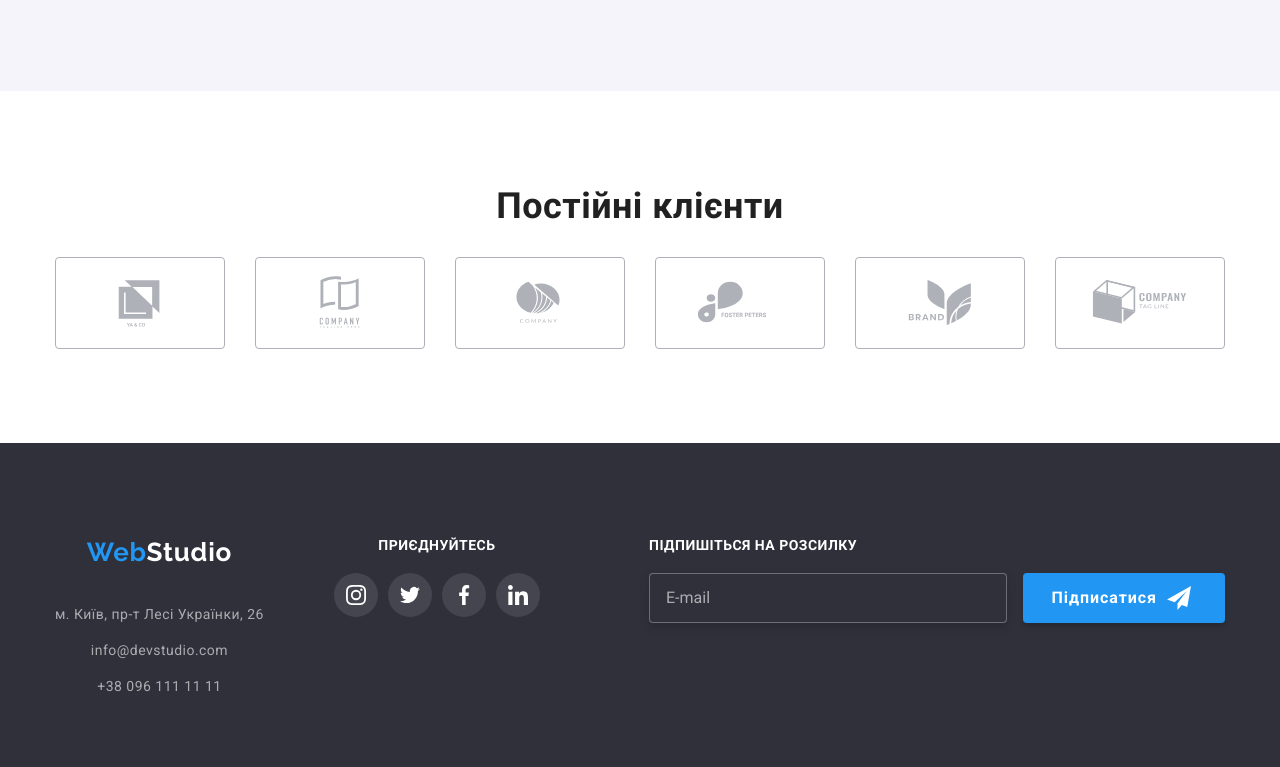
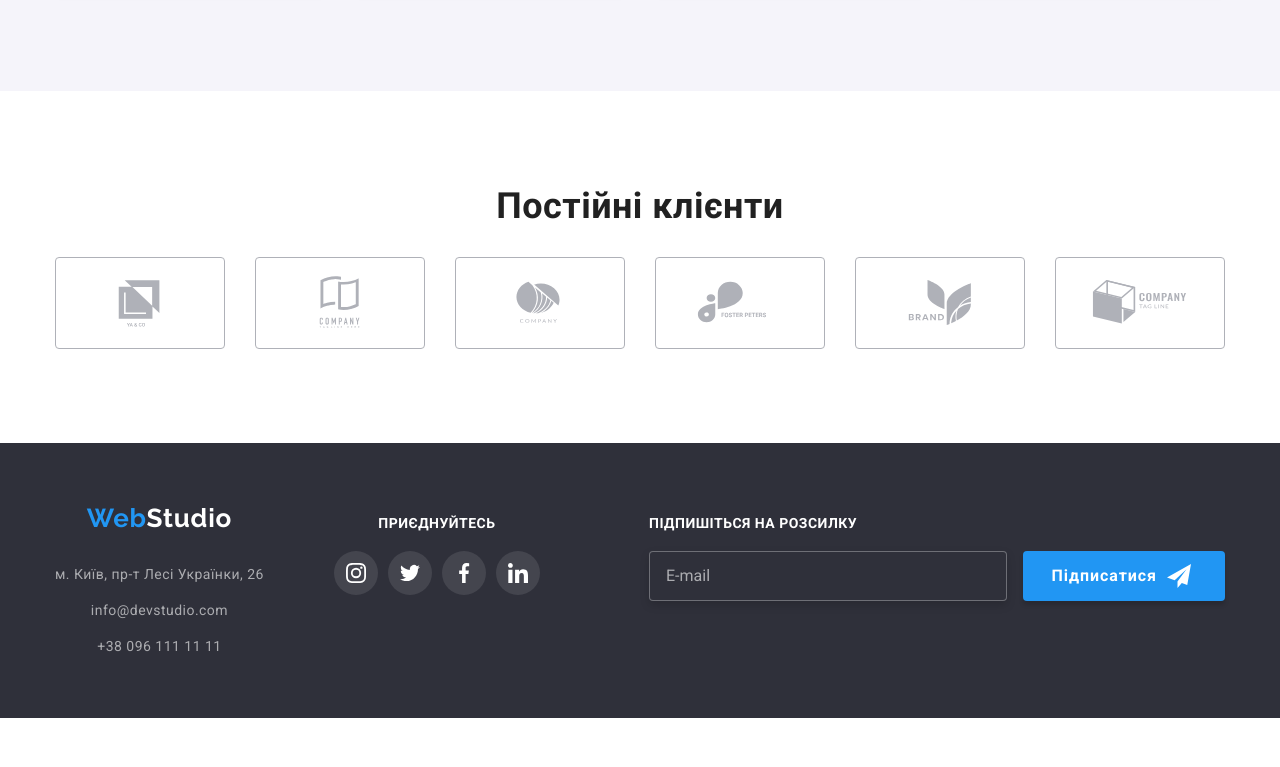
Before and after one commit to VadymMiezin/goit-markup-hw-08, a plain HTML site: page index.html in a window 1280 px wide. Shown: the part 2188-2955 px from the top of the page. After the commit the page ends 2906 px from the top, so only its background shows below. Drawn offline with nearby package versions, Linux system fonts and the light colour scheme.

Commit message:
Виправляє помилки у футері та формі

```diff
--- a/index.html
+++ b/index.html
@@ -528,7 +528,7 @@
 
     <!-- Футер -->
 
-    <footer class="footer section">
+    <footer class="footer">
       <div class="container footer-flex">
         <div class="tablet-flex">
           <div class="address-style">
@@ -544,7 +544,7 @@
               <a href="mailto:info@devstudio.com" class="address__link"
                 >info@devstudio.com</a
               ><br />
-              <a href="tel:+380961111111" class="address__link"
+              <a href="tel:+380961111111" class="address__link address__link--last"
                 >+38 096 111 11 11</a
               >
             </address>
--- a/sass/components/_clients.scss
+++ b/sass/components/_clients.scss
@@ -14,8 +14,13 @@
     }
     }
 
-    @media screen and (max-width: 479px) {
+    @media screen and (max-width: 449px) {
     &__item:not(:last-child) {margin-bottom: 30px;}
+    }
+
+    @media screen and (min-width: 450px) and (max-width: 480px) {
+    &__item:nth-child(-n + 4) {margin-bottom: 30px;}
+    &__item:nth-child(odd) {margin-right: 5px;}
     }
 
     @media screen and (min-width: 480px) and (max-width: 767px) {
--- a/sass/components/_form.scss
+++ b/sass/components/_form.scss
@@ -41,7 +41,7 @@
 }
 
     &__link {color: $accent-color;
-    margin-left: 2px;}
+    margin-left: 3px;}
 }
 
 .form__input {
@@ -101,7 +101,7 @@ textarea {
     display: inline-block;
     width: 16px;
     height: 15px;
-    margin-right: 7px;
+    margin-right: 8px;
 
     border: 2px solid #212121;
     border-radius: 4px;
--- a/sass/components/_page-footer.scss
+++ b/sass/components/_page-footer.scss
@@ -1,4 +1,6 @@
 .footer {
+    padding-top: 60px;
+    padding-bottom: 60px;
     background-color: $main-background-color;
 
     &__logo {
@@ -18,7 +20,9 @@
     line-height: calc(24 / 14);
     color: $primary-white-color;
 
+   @media screen and (max-width: 1199px) {
     margin-bottom: 60px;
+   }
 
     @media screen and (min-width:768px) and (max-width: 1199px) {
     line-height: calc(16 / 14);
@@ -34,10 +38,11 @@
     color: rgb(255, 255, 255, 0.6);
 
     display: inline-block;
-    padding-top: 6px;
-    padding-bottom: 6px;
+    margin-bottom: 12px;
 
     transition: color 250ms cubic-bezier(0.4, 0, 0.2, 1);
+
+    &--last {margin-bottom: 0;}
 
     &:hover, &:focus {color: $accent-color;}
 }
@@ -60,6 +65,7 @@
 
     @media screen and (min-width: 1200px) {
     margin-left: 70px;
+    margin-top: 12px;
     }
 
     margin-bottom: 20px;
@@ -116,7 +122,7 @@
     margin-top: 60px;
 
     @media screen and (min-width: 1200px) {
-        margin-top: 0;
+        margin-top: 12px;
         margin-left: auto;
         text-align: left;
     }
```
Also changed, not shown: css/main.css, css/main.min.css, 2 other files.
